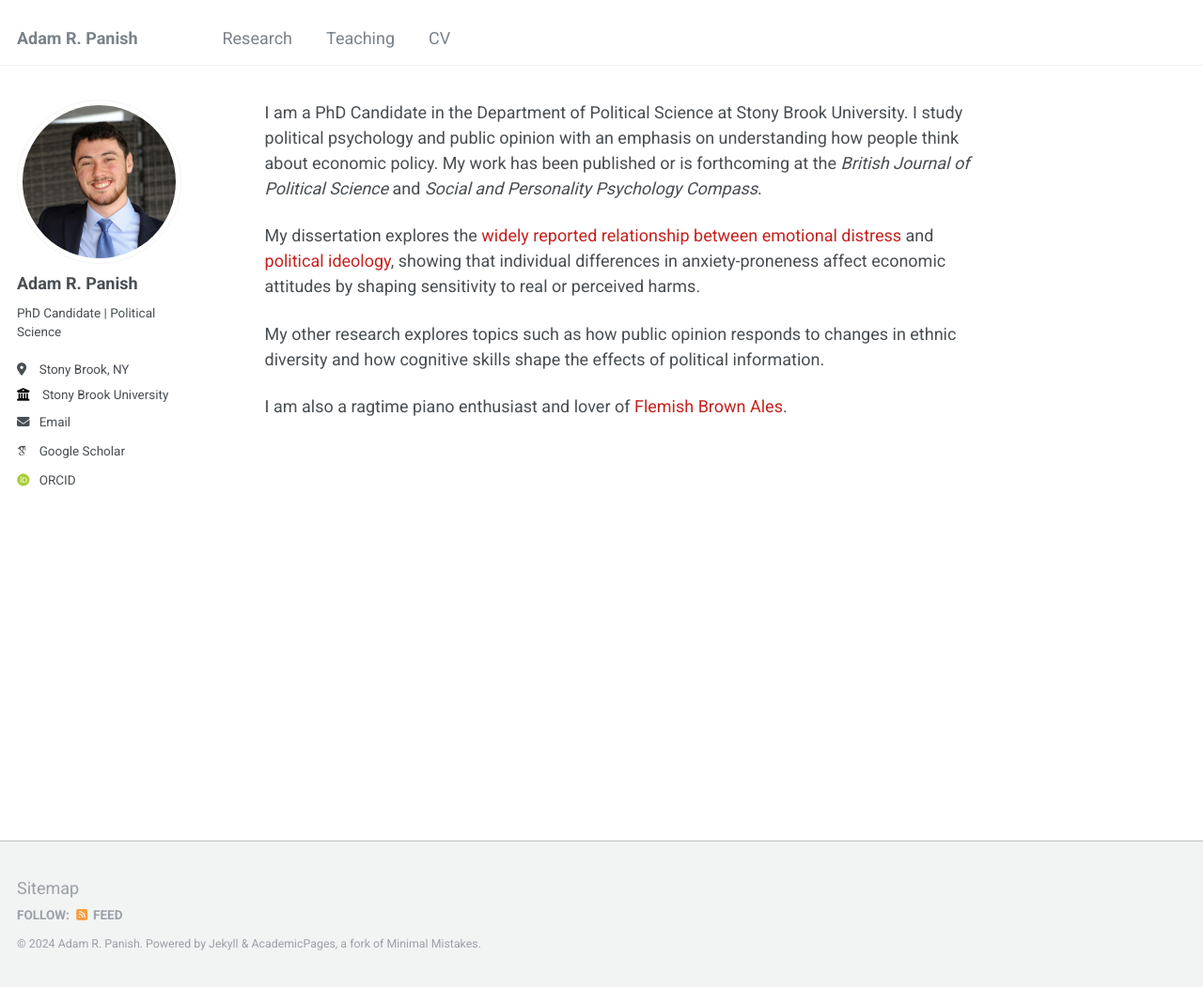
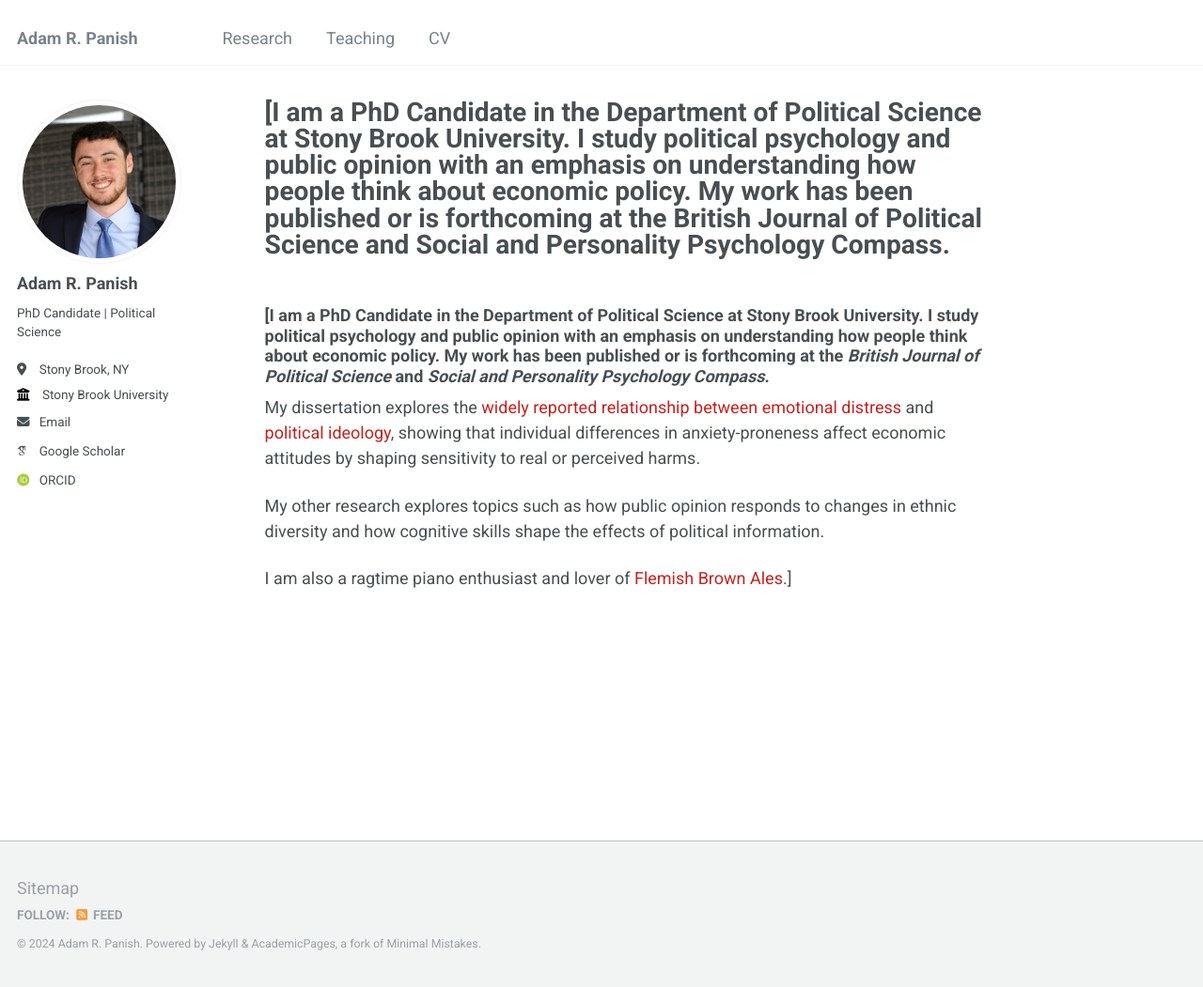
Before and after one commit to adampanish/adampanish.github.io, a Jekyll site: the page built from _pages/about.md, in a window 1280 px wide and 1051 px high. Shown: the whole window at 94% size. Built offline with Jekyll 4.4.1, drawn with Linux system fonts in a browser that asks for light colours; some web fonts are replaced; our own code applies the rules of GitHub Pages for plain Markdown files.

Commit message:
Update about.md

```diff
--- a/_pages/about.md
+++ b/_pages/about.md
@@ -7,10 +7,10 @@
   - /about.html
 ---
 
-I am a PhD Candidate in the Department of Political Science at Stony Brook University. I study political psychology and public opinion with an emphasis on understanding how people think about economic policy. My work has been published or is forthcoming at the *British Journal of Political Science* and *Social and Personality Psychology Compass*.
+### [I am a PhD Candidate in the Department of Political Science at Stony Brook University. I study political psychology and public opinion with an emphasis on understanding how people think about economic policy. My work has been published or is forthcoming at the *British Journal of Political Science* and *Social and Personality Psychology Compass*.
 
 My dissertation explores the <a href="https://www.nytimes.com/2021/10/20/opinion/conservatives-liberals-happiness.html" style="border-bottom: 0; text-decoration: none;">widely</a> <a href="https://www.nytimes.com/2023/03/29/opinion/america-unhappy-poll.html" style="border-bottom: 0; text-decoration: none;">reported</a> <a href="https://www.nytimes.com/2024/05/08/opinion/conservatives-liberals-depression-anxiety.html" style="border-bottom: 0; text-decoration: none;">relationship</a> <a href="https://www.nytimes.com/2022/10/04/opinion/us-conservative-therapy-politics.html" style="border-bottom: 0; text-decoration: none;">between</a> <a href="https://www.nytimes.com/2021/11/25/opinion/liberals-happiness-thanksgiving.html" style="border-bottom: 0; text-decoration: none;">emotional</a> <a href="https://www.wsj.com/articles/is-politics-making-kids-depressed-5ec774" style="border-bottom: 0; text-decoration: none;">distress</a> and <a href="https://www.realcleareducation.com/articles/2024/04/12/liberal_students_are_struggling_with_anxiety_1024795.html" style="border-bottom: 0; text-decoration: none;">political</a> <a href="https://americanaffairsjournal.org/2023/03/how-to-understand-the-well-being-gap-between-liberals-and-conservatives/" style="border-bottom: 0; text-decoration: none;">ideology</a>, showing that individual differences in anxiety-proneness affect economic attitudes by shaping sensitivity to real or perceived harms.
 
 My other research explores topics such as how public opinion responds to changes in ethnic diversity and how cognitive skills shape the effects of political information.
 
-I am also a ragtime piano enthusiast and lover of <a href="https://en.wikipedia.org/wiki/Oud_bruin" style="border-bottom: 0; text-decoration: none;">Flemish Brown Ales</a>.
+I am also a ragtime piano enthusiast and lover of <a href="https://en.wikipedia.org/wiki/Oud_bruin" style="border-bottom: 0; text-decoration: none;">Flemish Brown Ales</a>.]
```
